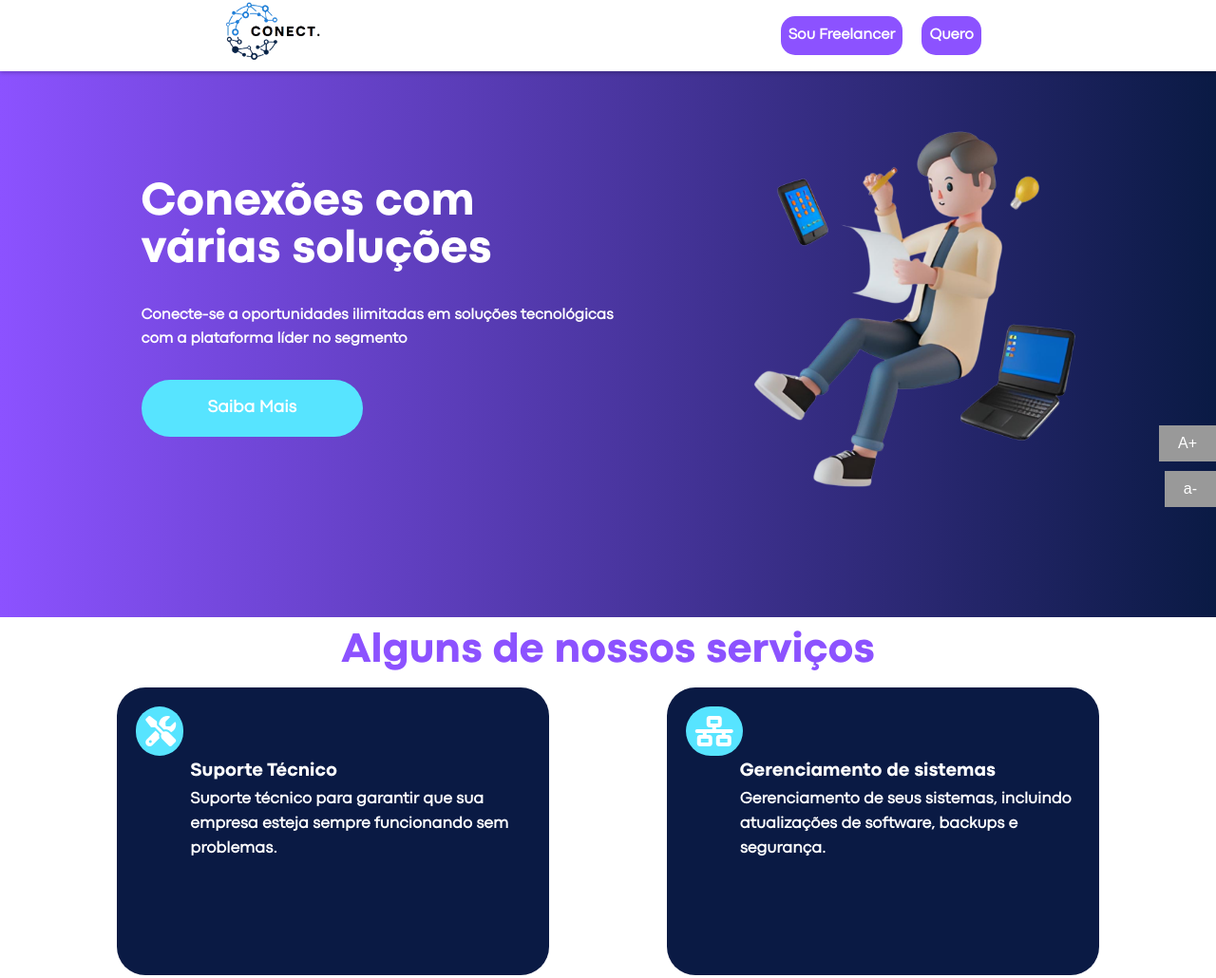
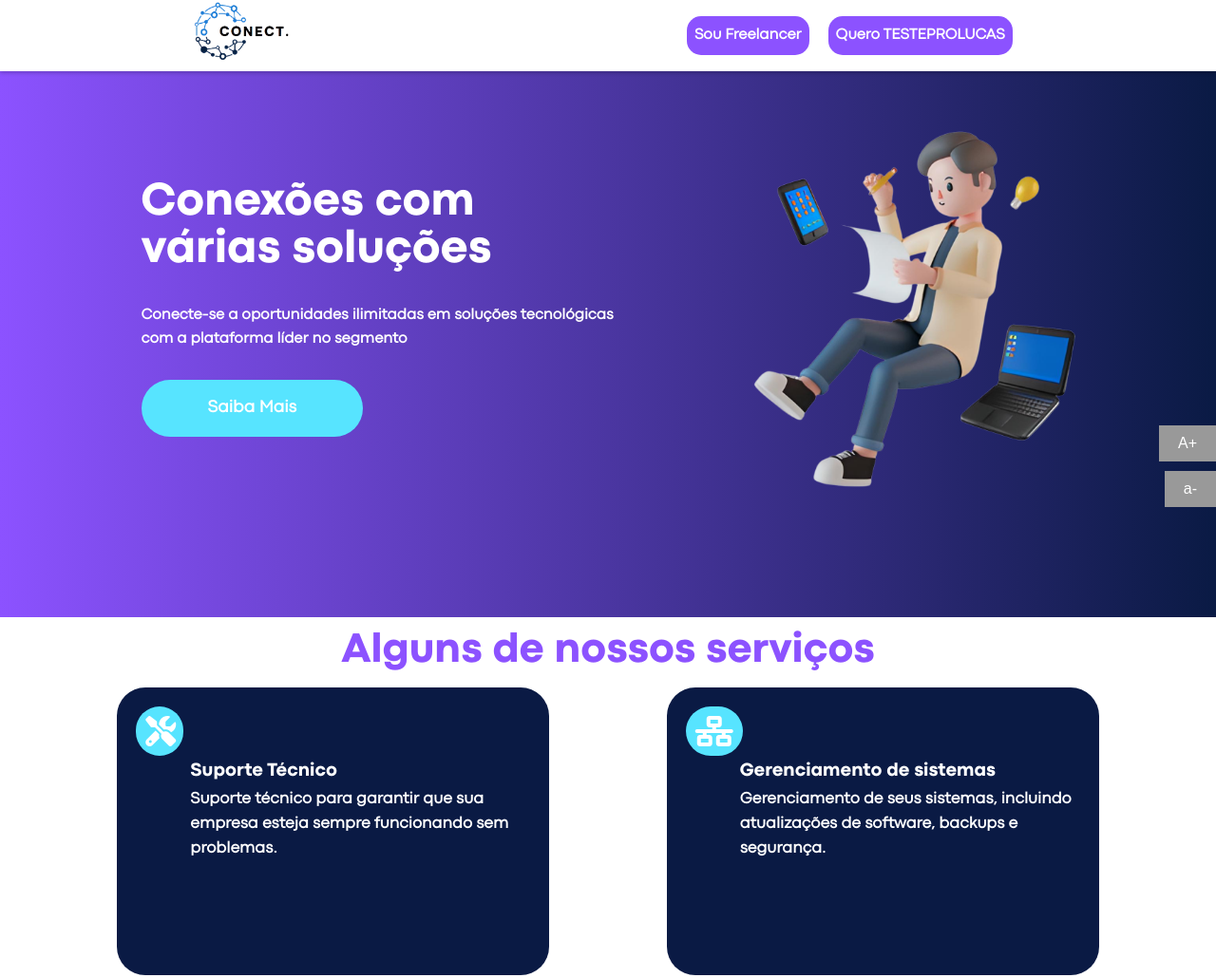
Before and after one commit to KaikNunes/Conect., a plain HTML site: page home.html in a window 1280 px wide. Shown: the top 1030 px of the page at 95% size. Drawn offline with nearby package versions, Linux system fonts and the light colour scheme.

Commit message:
testelucas

```diff
--- a/home.html
+++ b/home.html
@@ -43,7 +43,7 @@
         <ul>
             <li><a id="freelancer-login" class="acessibilidade" href="./formulário-freelancer/formulario-freelancer.html">Sou Freelancer</a>
             </li>
-            <li><a id="cliente-login" class="acessibilidade" href="./formulário-usuario/formulario-usuario.html">Quero </a></li>
+            <li><a id="cliente-login" class="acessibilidade" href="./formulário-usuario/formulario-usuario.html">Quero TESTEPROLUCAS</a></li>
         </ul>
     </header>
     <main>
```
